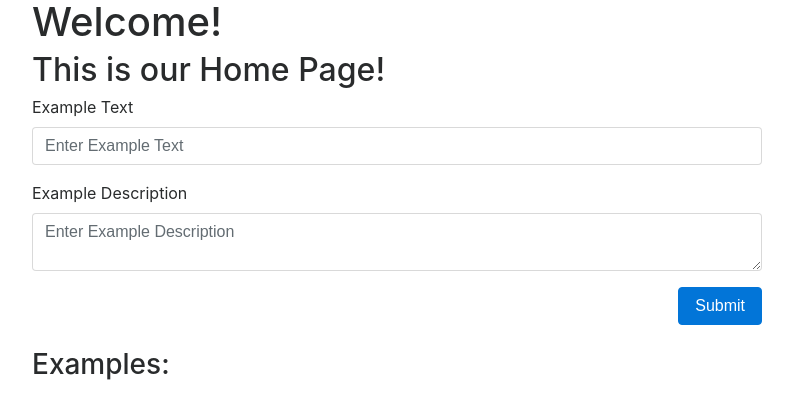
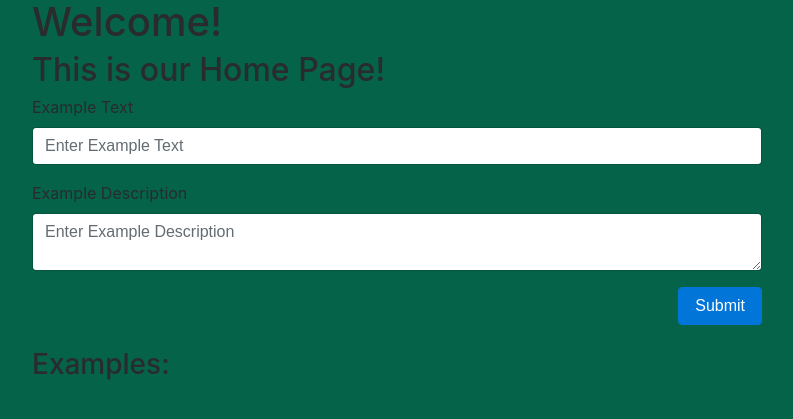
Before and after one commit to ryanholt22/Meshugga, a Node server app: page / in a window 1280 px wide. Shown: the top 419 px of the page, without its empty margins (243-1036 px from the left). Run offline with Node 20, Linux system fonts and the light colour scheme; data that the repository does not hold is empty; some libraries are stand-ins or nearby versions.

Commit message:
Color test

```diff
--- a/public/styles/styles.css
+++ b/public/styles/styles.css
@@ -1,3 +1,7 @@
+body {
+  background-color: #056349;
+}
+
 .list-group-item {
   line-height: 2.5;
 }
```
